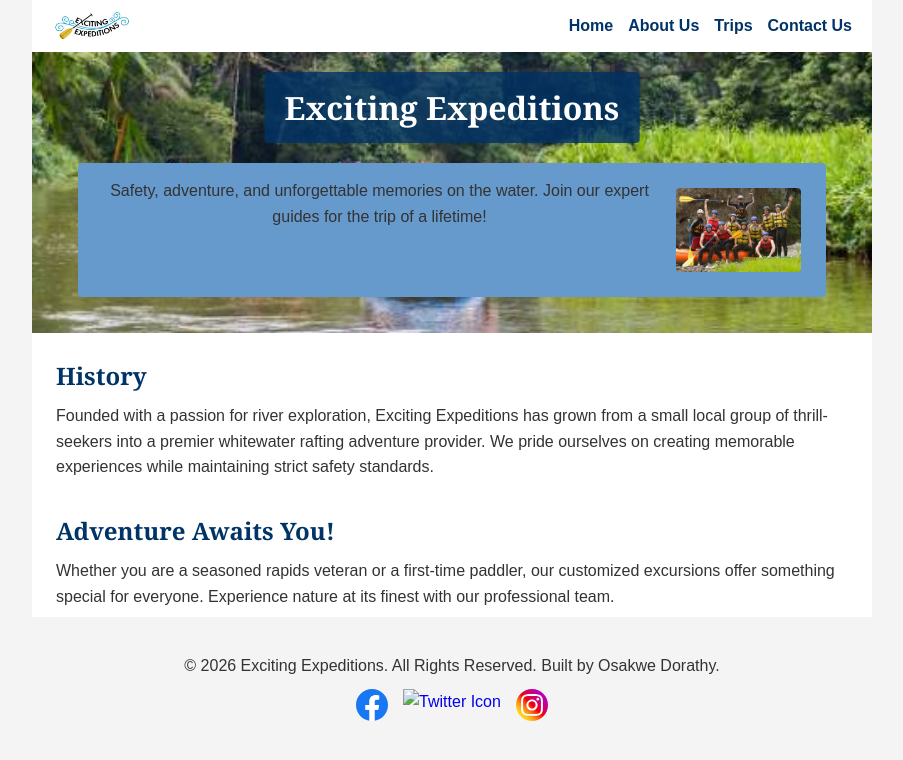
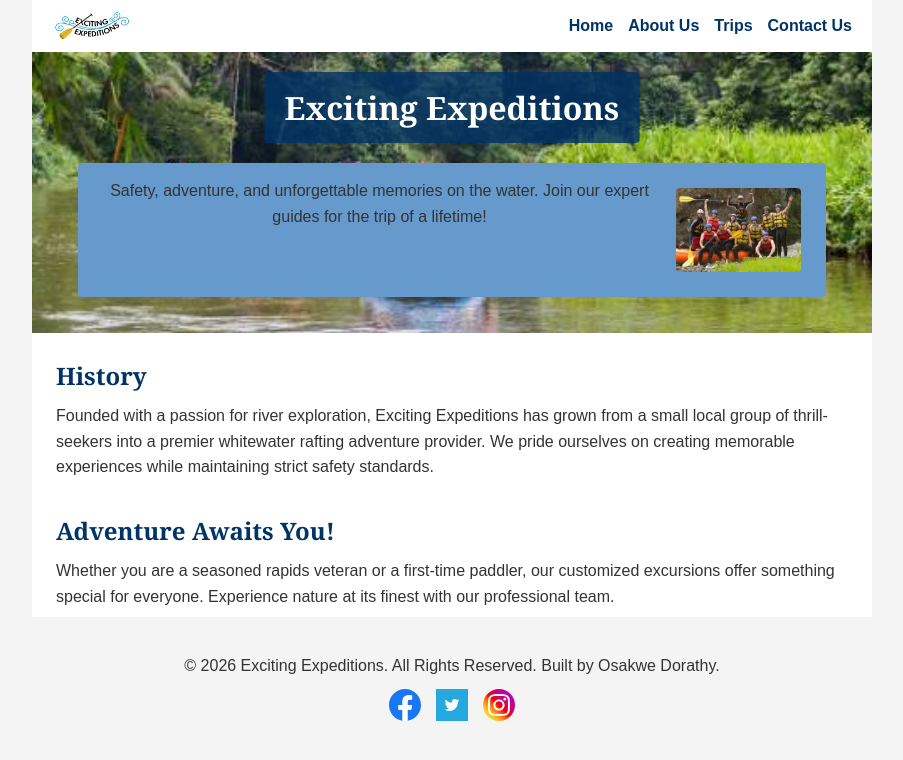
Before and after one commit to didi253-art/wdd130, a plain HTML site: page wwr/about.html in a window 1280 px wide. Shown: the whole page, without its empty margins (188-1091 px from the left). Drawn offline with Linux system fonts and the light colour scheme.

Commit message:
Fix twitter image path extension to png

```diff
--- a/wwr/about.html
+++ b/wwr/about.html
@@ -42,7 +42,7 @@
         <p>&copy; 2026 Exciting Expeditions. All Rights Reserved. Built by Osakwe Dorathy.</p>
         <nav class="socialmedia">
             <a href="https://facebook.com" target="_blank"><img src="images/facebook.svg" alt="Facebook Icon"></a>
-            <a href="https://twitter.com" target="_blank"><img src="images/twitter.svg" alt="Twitter Icon"></a>
+            <a href="https://twitter.com" target="_blank"><img src="images/twitter.png" alt="Twitter Icon"></a>
             <a href="https://instagram.com" target="_blank"><img src="images/instagram.svg" alt="Instagram Icon"></a>
         </nav>
     </footer>
```
